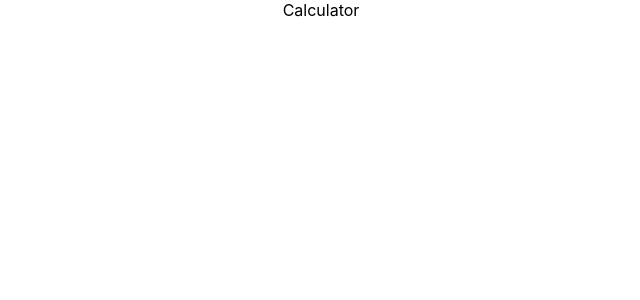
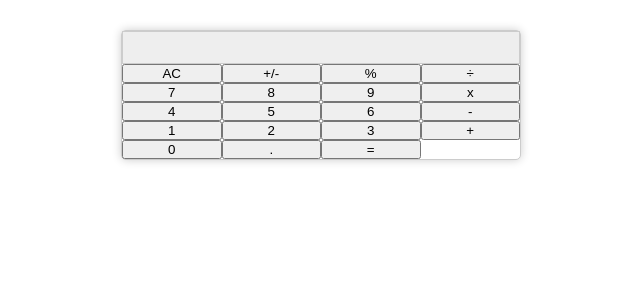
Before and after one commit to seperalta22/math-magicians, a React (Create React App) app: page / in a window 1280 px wide. Shown: the top 300 px of the page, without its empty margins (319-959 px from the left). Built offline with nearby package versions, Linux system fonts and the light colour scheme.

Commit message:
Create calculator component

```diff
--- a/src/App.css
+++ b/src/App.css
@@ -1,3 +1,26 @@
 .app {
   text-align: center;
 }
+
+.calculator {
+  width: 40rem;
+  margin: 3rem auto;
+  background: #fff;
+  border: 1px solid #ccc;
+  border-radius: 5px;
+  box-shadow: 0 0 10px rgba(0, 0, 0, 0.2);
+}
+
+.calculator-buttons {
+  display: grid;
+  grid-template-columns: repeat(4, 1fr);
+}
+
+.calculator-display {
+  width: 100%;
+  padding: 10px;
+  font-size: 1rem;
+  text-align: right;
+  background: #eee;
+  border: 1px solid #ccc;
+}
--- a/src/components/Calculator.js
+++ b/src/components/Calculator.js
@@ -1,5 +1,42 @@
 function Calculator() {
-  return <div>Calculator</div>;
+  return (
+    <div className="calculator">
+      <input type="text" className="calculator-display" readOnly />
+      <div className="calculator-buttons">
+        <button type="button">AC</button>
+        <button type="button">+/-</button>
+        <button type="button">%</button>
+        <button type="button" className="orange">
+          ÷
+        </button>
+        <button type="button">7</button>
+        <button type="button">8</button>
+        <button type="button">9</button>
+        <button type="button" className="orange">
+          x
+        </button>
+        <button type="button">4</button>
+        <button type="button">5</button>
+        <button type="button">6</button>
+        <button type="button" className="orange">
+          -
+        </button>
+        <button type="button">1</button>
+        <button type="button">2</button>
+        <button type="button">3</button>
+        <button type="button" className="orange">
+          +
+        </button>
+        <button type="button" className="btn0">
+          0
+        </button>
+        <button type="button">.</button>
+        <button type="button" className="orange">
+          =
+        </button>
+      </div>
+    </div>
+  );
 }
 
 export default Calculator;
--- a/src/index.css
+++ b/src/index.css
@@ -1,27 +1,11 @@
-body {
+*,
+*::after,
+*::before {
   margin: 0;
-  font-family:
-    -apple-system,
-    BlinkMacSystemFont,
-    'Segoe UI',
-    'Roboto',
-    'Oxygen',
-    'Ubuntu',
-    'Cantarell',
-    'Fira Sans',
-    'Droid Sans',
-    'Helvetica Neue',
-    sans-serif;
-  -webkit-font-smoothing: antialiased;
-  -moz-osx-font-smoothing: grayscale;
+  padding: 0;
+  box-sizing: border-box;
 }
 
-code {
-  font-family:
-    source-code-pro,
-    Menlo,
-    Monaco,
-    Consolas,
-    'Courier New',
-    monospace;
+html {
+  font-size: 62.5%;
 }
```
Also changed, not shown: src/logo.svg (deleted).
